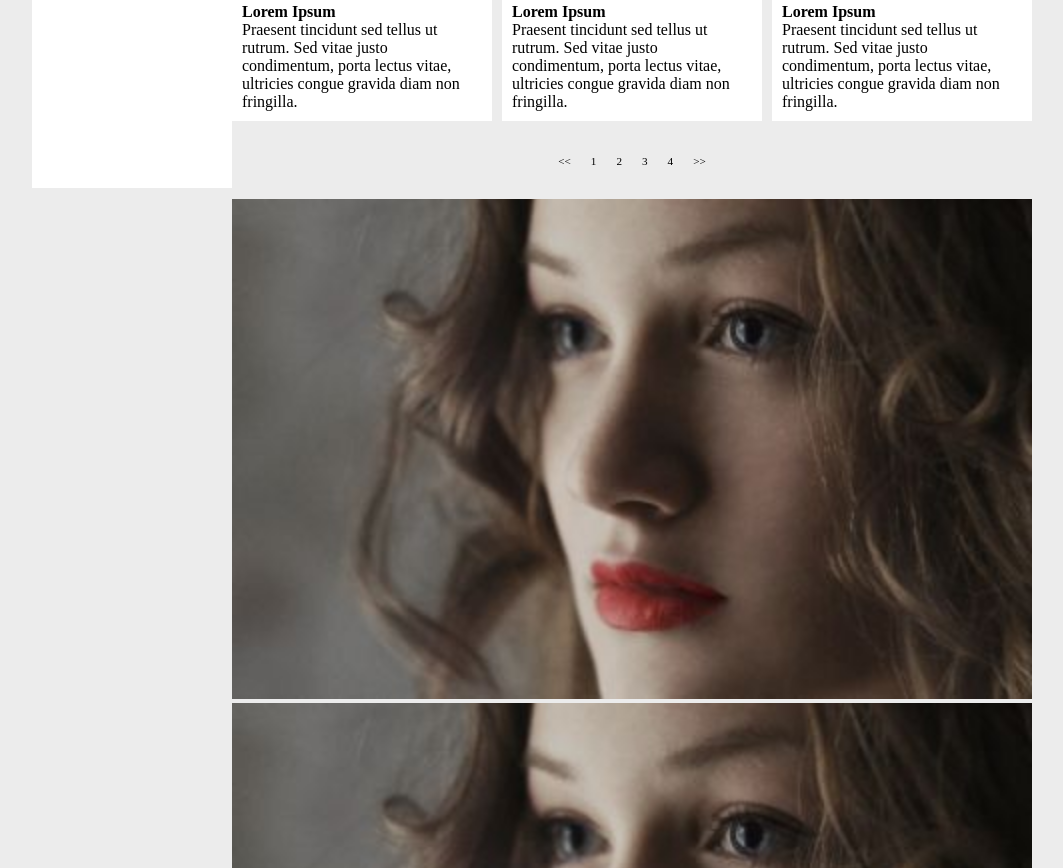
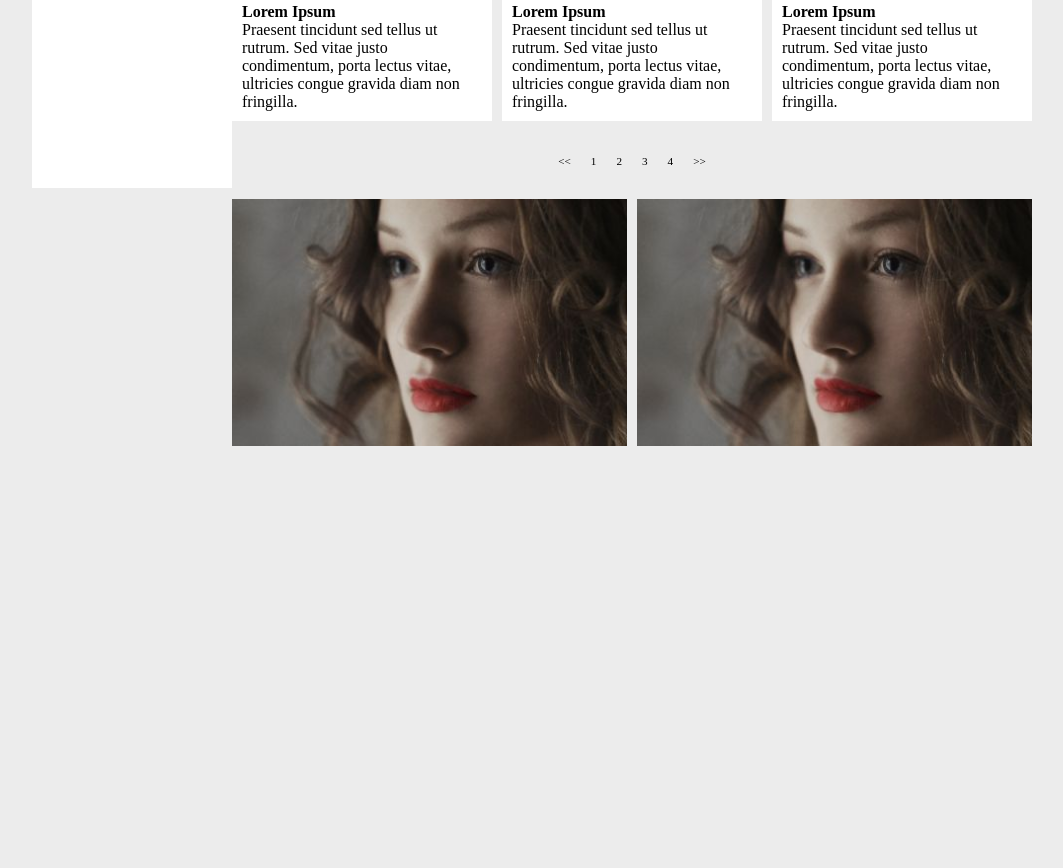
Before and after one commit to zhpadvoiski/photographer-social, a plain HTML site: page index.html in a window 1280 px wide. Shown: the part 612-1480 px from the top of the page, without its empty margins (108-1171 px from the left). After the commit the page ends 1062 px from the top, so only its background shows below. Drawn offline with Linux system fonts and the light colour scheme.

Commit message:
main picture block

```diff
--- a/media/style.css
+++ b/media/style.css
@@ -140,3 +140,9 @@ input{
     background-color: #222;
     color: white;
 }
+/* MAIN PICTURES BLOCK */
+.main-pictures{
+    display: grid;
+    grid-template-columns: repeat(2, 1fr);
+    column-gap: 10px;
+}
```
Also changed, not shown: index.html (+2 -0 lines).
